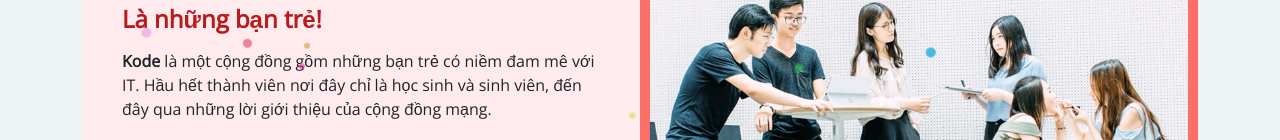
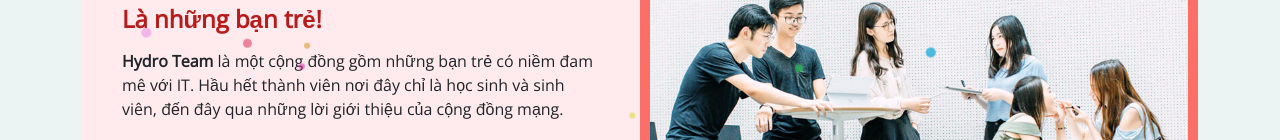
Before and after one commit to nguyenntdev/hydro-site, a plain HTML site: page index.html in a window 1280 px wide. Shown: the part 1203-1343 px from the top of the page. Drawn offline with nearby package versions, Linux system fonts and the light colour scheme; a script that the page names is missing.

Commit message:
Update index.html

```diff
--- a/index.html
+++ b/index.html
@@ -136,7 +136,7 @@
               <h3>Chúng tôi là ai?</h3>
               <h2 class="title">Là những bạn trẻ!</h2>
               <p>
-                <b>Kode</b> là một cộng đồng gồm những bạn trẻ có niềm đam mê
+                <b>Hydro Team</b> là một cộng đồng gồm những bạn trẻ có niềm đam mê
                 với IT. Hầu hết thành viên nơi đây chỉ là học sinh và sinh viên,
                 đến đây qua những lời giới thiệu của cộng đồng mạng.
               </p>
```
